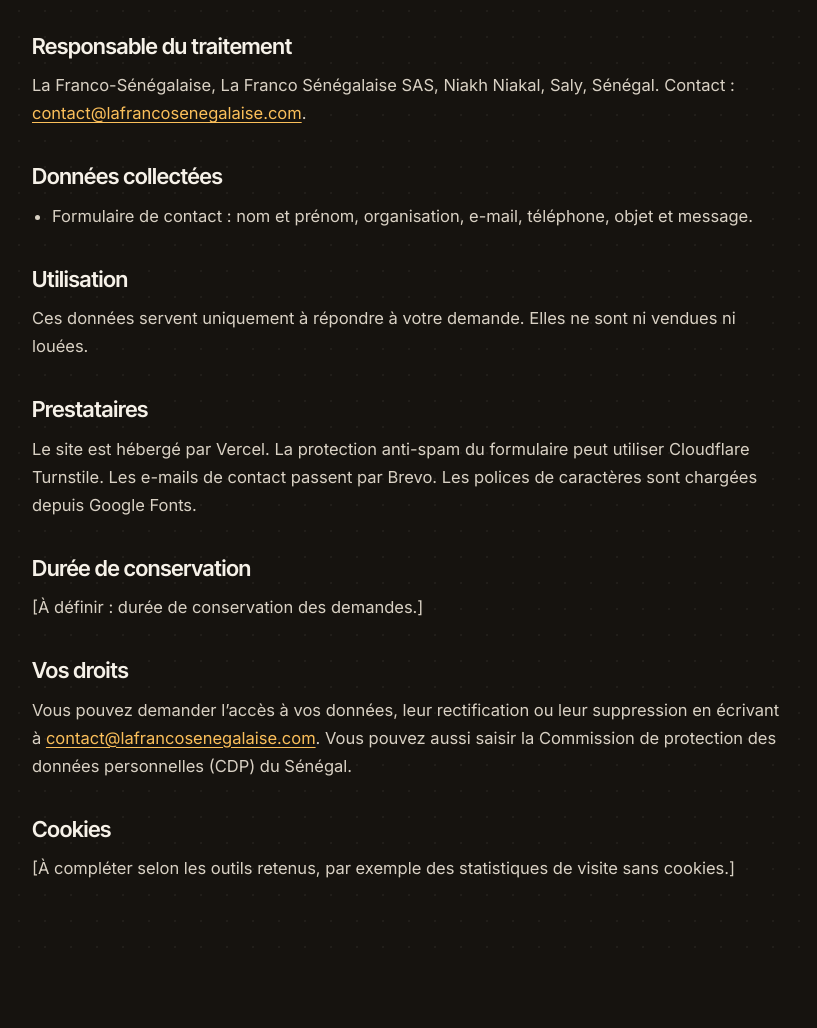
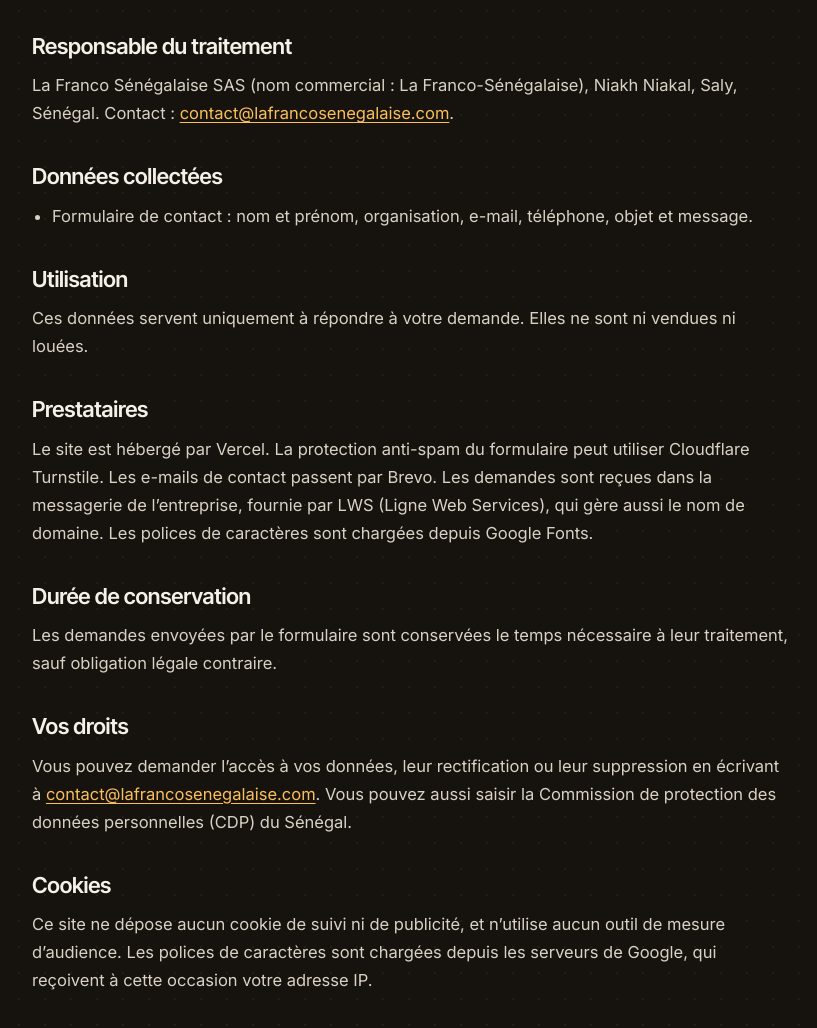
Before and after one commit to francosenegalaisedev-prog/landing-page-lfs, an Astro site: page /confidentialite in a window 1280 px wide. Shown: the part 230-1258 px from the top of the page, without its empty margins (228-1045 px from the left). Before the commit the page ends 1202 px from the top, so only its background shows below. Built offline with nearby package versions, Linux system fonts and the light colour scheme; Astro itself is replaced by a stand-in of ours; no server answers.

Commit message:
Politique de confidentialité complétée

```diff
--- a/src/pages/confidentialite.astro
+++ b/src/pages/confidentialite.astro
@@ -1,7 +1,7 @@
 ---
 /* MODÈLE À COMPLÉTER ET À FAIRE VALIDER avant la mise en ligne. */
 import PageSimple from '../components/PageSimple.astro';
-import { fonctionnalites, site } from '../config';
+import { fonctionnalites, formulaires, site } from '../config';
 import Layout from '../layouts/Layout.astro';
 ---
 
@@ -15,7 +15,7 @@ import Layout from '../layouts/Layout.astro';
 >
 	<PageSimple titre="Politique de confidentialité">
 		<h2>Responsable du traitement</h2>
-		<p>{site.nom}, {site.legal.raisonSociale}, {site.legal.adresse}, Saly, Sénégal. Contact&nbsp;: <a href={`mailto:${site.email}`}>{site.email}</a>.</p>
+		<p>{site.legal.raisonSociale} (nom commercial&nbsp;: {site.nom}), {site.legal.adresse}, Saly, Sénégal. Contact&nbsp;: <a href={`mailto:${site.email}`}>{site.email}</a>.</p>
 
 		<h2>Données collectées</h2>
 		<ul>
@@ -32,16 +32,17 @@ import Layout from '../layouts/Layout.astro';
 
 		<h2>Prestataires</h2>
 		<p>
-			Le site est hébergé par Vercel. La protection anti-spam du formulaire peut utiliser Cloudflare Turnstile.{' '}
+			Le site est hébergé par Vercel.{' '}
+			{formulaires.turnstileSiteKey && 'La protection anti-spam du formulaire peut utiliser Cloudflare Turnstile. '}
 			{fonctionnalites.newsletter ? 'Les e-mails et la newsletter passent par Brevo.' : 'Les e-mails de contact passent par Brevo.'}{' '}
+			Les demandes sont reçues dans la messagerie de l’entreprise, fournie par LWS (Ligne Web Services), qui gère aussi le nom de domaine.{' '}
 			Les polices de caractères sont chargées depuis Google Fonts.
 		</p>
 
 		<h2>Durée de conservation</h2>
+		{/* À COMPLÉTER : durée de conservation à confirmer par le client */}
 		<p>
-			{fonctionnalites.newsletter
-				? '[À définir\u00a0: durée de conservation des demandes et des inscriptions.]'
-				: '[À définir\u00a0: durée de conservation des demandes.]'}
+			Les demandes envoyées par le formulaire sont conservées le temps nécessaire à leur traitement, sauf obligation légale contraire.
 		</p>
 
 		<h2>Vos droits</h2>
@@ -51,6 +52,8 @@ import Layout from '../layouts/Layout.astro';
 		</p>
 
 		<h2>Cookies</h2>
-		<p>[À compléter selon les outils retenus, par exemple des statistiques de visite sans cookies.]</p>
+		<p>
+			Ce site ne dépose aucun cookie de suivi ni de publicité, et n’utilise aucun outil de mesure d’audience. Les polices de caractères sont chargées depuis les serveurs de Google, qui reçoivent à cette occasion votre adresse IP.
+		</p>
 	</PageSimple>
 </Layout>
```
